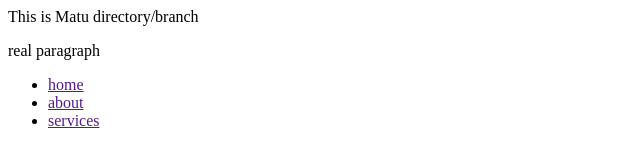
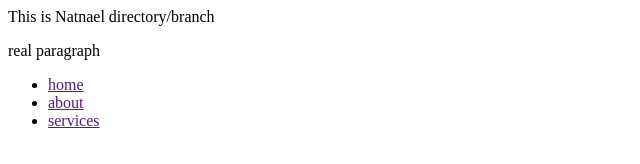
Before and after one commit to MatE23X/MatuRepo, a plain HTML site: page index.html in a window 1280 px wide. Shown: the full height of the page, 0-640 px from the left. Drawn offline with Linux system fonts and the light colour scheme.

Commit message:
Name Natnael added

```diff
--- a/index.html
+++ b/index.html
@@ -5,7 +5,7 @@
         </title>
     </head>
     <body>
-        <p>This is Matu directory/branch</p>
+        <p>This is Natnael directory/branch</p>
         <p>real paragraph</p>
         <ul>
             <li><a href="">home</a></li>
```
